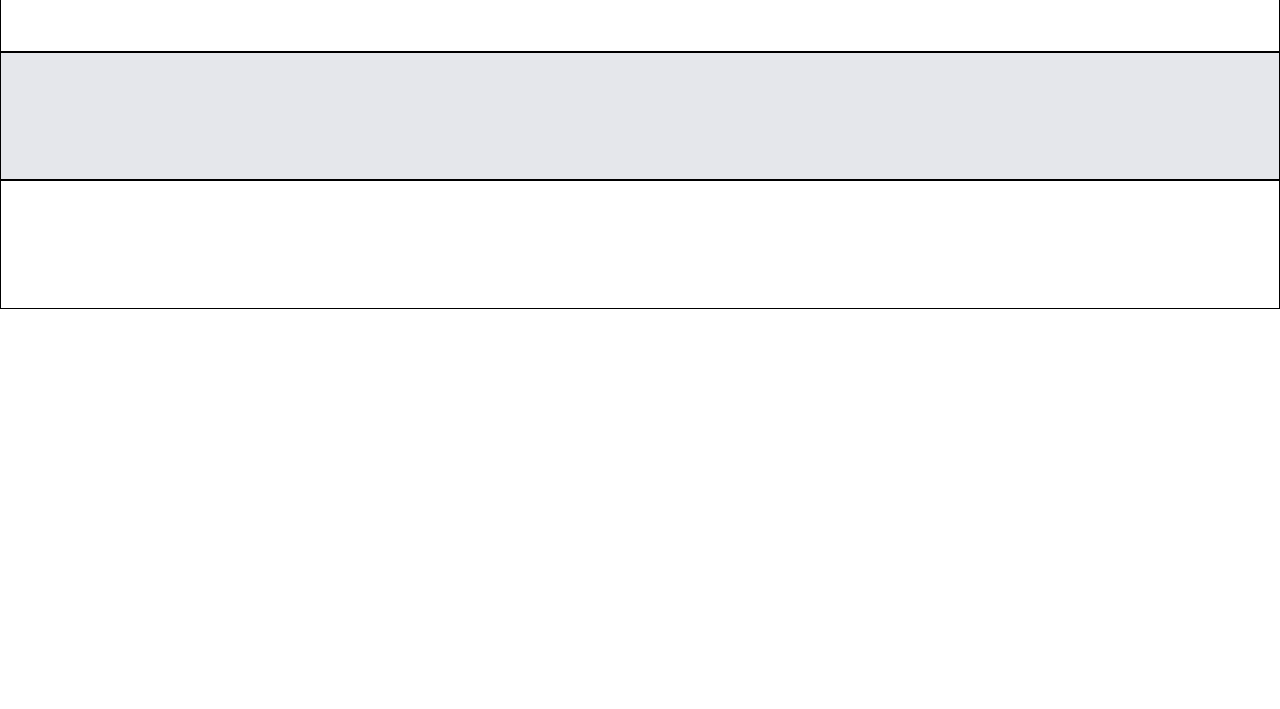
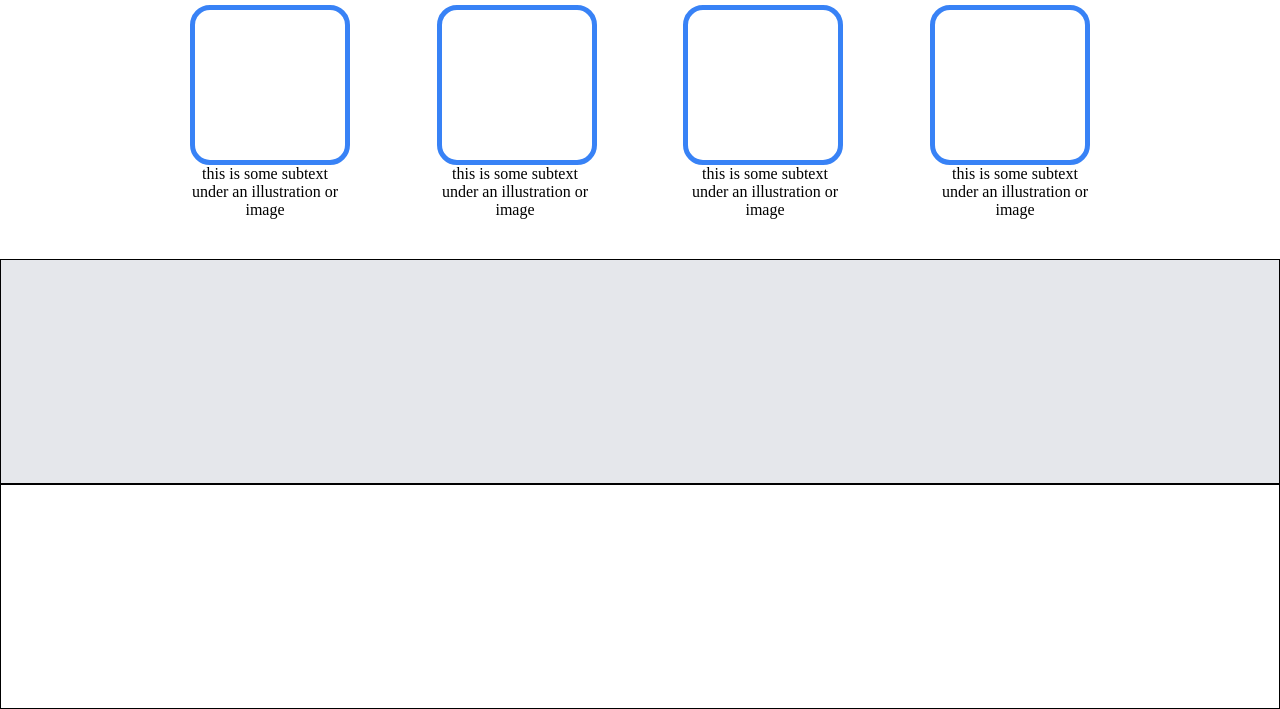
Before and after one commit to BurritoArray/landing-Page, a plain HTML site: page index.html in a window 1280 px wide. Shown: the part 491-1200 px from the top of the page. Before the commit the page ends 800 px from the top, so only its background shows below. Drawn offline with Linux system fonts and the light colour scheme.

Commit message:
Added body partition to html and css

```diff
--- a/index.html
+++ b/index.html
@@ -8,7 +8,7 @@
     <link rel="stylesheet" href="style.css">
 </head>
 <body>
-
+  <!--Main Navigation/Header Partition-->
     <header>
         <nav>
             <h4>Header Logo</h4>
@@ -27,14 +27,29 @@
             <div class="hero-text2">
                 <p> This website has some subtext that goes here under the main title. It's a smaller font and the color is lower contrast.</p>
             </div>
-            <button>Sign Up</button>
+            <button class="sign-up">Sign Up</button>
         </div>
         <div class="hero-image">
             This is a placeholder for an image.
         </div>
     </div>
-
+  <!--Main Body Partition-->
     <div class="body">
+        <div class="body-container">
+            Some Random Information.
+        </div>
+        <div class="body-boxes">
+            <div class="bb box-1"></div>
+            <div class="bb box-2"></div>
+            <div class="bb box-3"></div>
+            <div class="bb box-4"></div>
+        </div>
+        <div class="body-text">
+            <div class="bt text-1">this is some subtext under an illustration or image</div>
+            <div class="bt text-2">this is some subtext under an illustration or image</div>
+            <div class="bt text-3">this is some subtext under an illustration or image</div>
+            <div class="bt text-4">this is some subtext under an illustration or image</div>
+        </div>
 
     </div>
 
--- a/style.css
+++ b/style.css
@@ -1,7 +1,8 @@
 body {
     margin:0px;
     padding: 0px;
-    height: 100vh;
+    height: 150vh;
+    width:auto;
     display: flex;
     flex-direction: column;
 }
@@ -47,9 +48,10 @@ ul {
     flex-direction: column;
     align-items: center;
     color:white;
-    width: 300px;
-    height: 250px;
+    width: 270px;
+    height: 270px;
     padding-left: 100px;
+    flex-shrink: 0;
 }
 
 .hero-text1 {
@@ -63,12 +65,13 @@ ul {
     color: #e5e7eb;
 }
 
-button {
+.sign-up {
     align-self: flex-start;
     background-color:#3882f6;
     color:white;
     font-size: 18px;
-    border-radius: 5px;
+    border-radius: 10px;
+    padding: 5px 10px;
 }
 
 .hero-image {
@@ -79,11 +82,47 @@ button {
     justify-content: center;
     align-items: center;
     color: white;
+    flex-shrink: 0;
 }
 
 .body {
-    flex:1;
-    border: 1px black solid;
+    display: flex;
+    flex-direction: column;
+    align-items: center;
+}
+
+.body-container {
+    display: flex;
+    justify-content: center;
+    font-size: 36px;
+    color: #1f2937;
+    font-weight: bolder;
+    padding-top: 20px;
+}
+
+.body-boxes, .body-text {
+    display: flex;
+    justify-content:space-between;
+    gap: 75px;
+    width: 900px;
+    padding-top: 20px;
+
+}
+
+.bb {
+    border: 5px #3882f6 solid;
+    display: flex;
+    height: 150px;
+    width: 150px;
+    border-radius: 20px;
+}
+
+.bt {
+    display: flex;
+    text-align:center;
+    width: 150px;
+    padding-bottom: 40px;
+    margin-top: -20px;
 }
 
 .quote {
```
